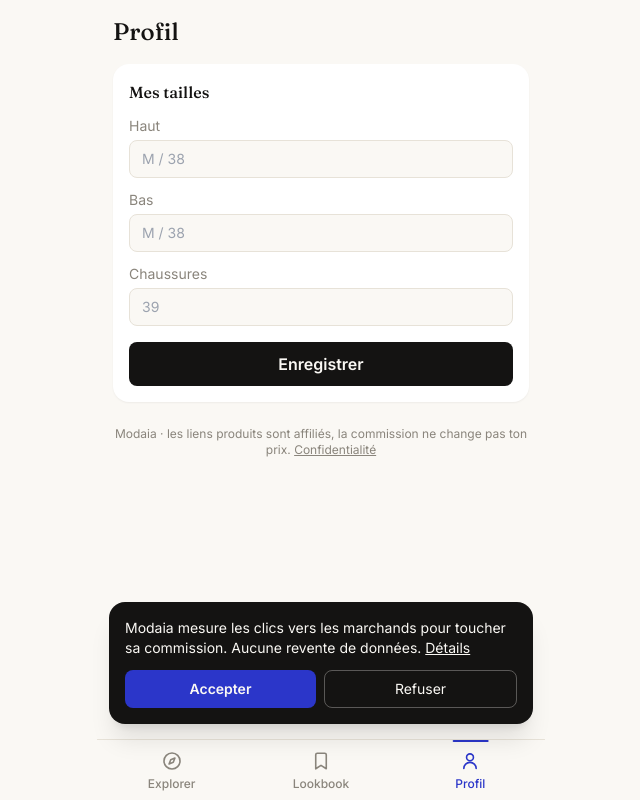
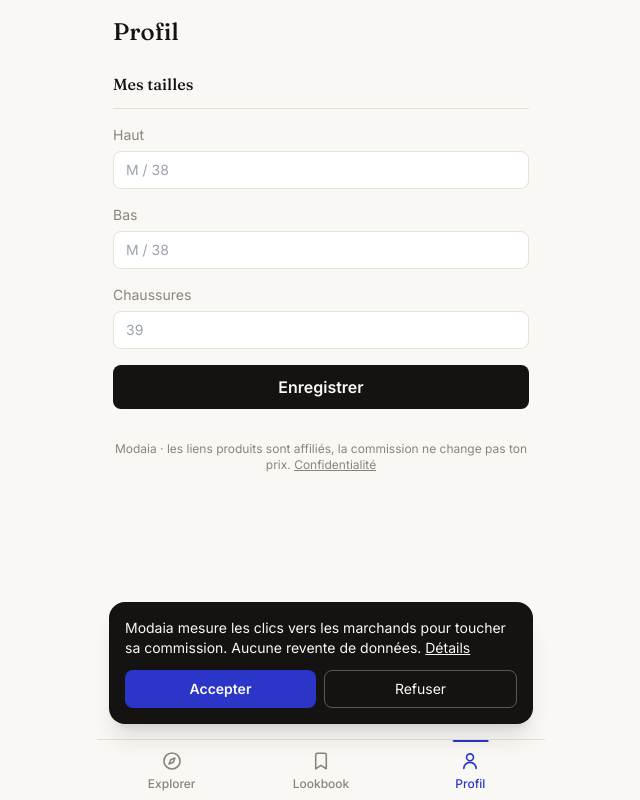
Before and after one commit to gregoirefissore25-tech/Modaia, a React (Vite) app: page /profile in a window 1280 px wide. Shown: the whole page, without its empty margins (319-959 px from the left). Built offline with nearby package versions, Linux system fonts and the light colour scheme.

Commit message:
feat: toast partage, profil sans carte boite
Composant Toast presentational reutilisable, remplace le texte
inline "Enregistre" du bouton Profil. Section tailles sans boite
blanche : separation par filet, inputs affines.

```diff
--- /dev/null
+++ b/src/components/Toast.tsx
@@ -0,0 +1,22 @@
+export interface ToastProps {
+  message: string;
+  visible: boolean;
+}
+
+// Toast presentational : l'appelant pilote `visible` (et la duree via son propre setTimeout).
+// Position fixe au-dessus de la tab bar, meme gabarit que ConsentBanner.
+export default function Toast({ message, visible }: ToastProps) {
+  if (!visible) return null;
+
+  return (
+    <div className="pointer-events-none fixed inset-x-0 bottom-20 z-40 flex justify-center px-4">
+      <div
+        role="status"
+        aria-live="polite"
+        className="animate-fade-in-up rounded-2xl bg-ink px-4 py-2.5 text-sm text-chalk shadow-lg"
+      >
+        {message}
+      </div>
+    </div>
+  );
+}
--- a/src/pages/Profile.tsx
+++ b/src/pages/Profile.tsx
@@ -1,42 +1,51 @@
 import { useState } from "react";
 import { saveProfile } from "../lib/api";
+import Toast from "../components/Toast";
+
+const SIZE_LABELS = { top: "Haut", bottom: "Bas", shoes: "Chaussures" } as const;
 
 export default function Profile() {
   const [sizes, setSizes] = useState(() =>
     JSON.parse(localStorage.getItem("modaia_sizes") || '{"top":"","bottom":"","shoes":""}')
   );
-  const [saved, setSaved] = useState(false);
+  const [toastVisible, setToastVisible] = useState(false);
 
   const save = async () => {
     localStorage.setItem("modaia_sizes", JSON.stringify(sizes));
     await saveProfile({ sizes });
-    setSaved(true);
-    setTimeout(() => setSaved(false), 2000);
+    setToastVisible(true);
+    setTimeout(() => setToastVisible(false), 2000);
   };
 
   return (
     <main className="flex-1 overflow-y-auto p-4">
-      <h1 className="mb-4 font-display text-2xl">Profil</h1>
-      <section className="rounded-2xl bg-white p-4 shadow-sm">
-        <h2 className="mb-3 font-display">Mes tailles</h2>
+      <h1 className="mb-6 font-display text-2xl">Profil</h1>
+      <section>
+        <h2 className="font-display">Mes tailles</h2>
+        <div className="mt-3 space-y-4 border-t border-seam pt-4">
           {(["top", "bottom", "shoes"] as const).map((k) => (
-          <label key={k} className="mb-3 block text-sm text-smoke">
-            {k === "top" ? "Haut" : k === "bottom" ? "Bas" : "Chaussures"}
+            <label key={k} className="block text-sm text-smoke">
+              {SIZE_LABELS[k]}
               <input
                 value={sizes[k]}
                 onChange={(e) => setSizes({ ...sizes, [k]: e.target.value })}
                 placeholder={k === "shoes" ? "39" : "M / 38"}
-              className="mt-1 w-full rounded-lg border border-seam bg-chalk px-3 py-2 text-ink"
+                className="mt-1.5 w-full rounded-lg border border-seam bg-white px-3 py-2 text-ink outline-none transition-colors duration-150 focus:border-klein focus:ring-1 focus:ring-klein"
               />
             </label>
           ))}
-        <button onClick={save} className="mt-1 w-full rounded-lg bg-ink py-2.5 font-semibold text-chalk">
-          {saved ? "Enregistré ✓" : "Enregistrer"}
+          <button
+            onClick={save}
+            className="w-full rounded-lg bg-ink py-2.5 font-semibold text-chalk transition-transform duration-150 active:scale-95"
+          >
+            Enregistrer
           </button>
+        </div>
       </section>
-      <p className="mt-6 text-center text-xs text-smoke">
+      <p className="mt-8 text-center text-xs text-smoke">
         Modaia · les liens produits sont affiliés, la commission ne change pas ton prix. <a href="/confidentialite" className="underline">Confidentialité</a>
       </p>
+      <Toast message="Tailles enregistrées" visible={toastVisible} />
     </main>
   );
 }
```
Lines whose indentation alone changed are shown as unchanged.
